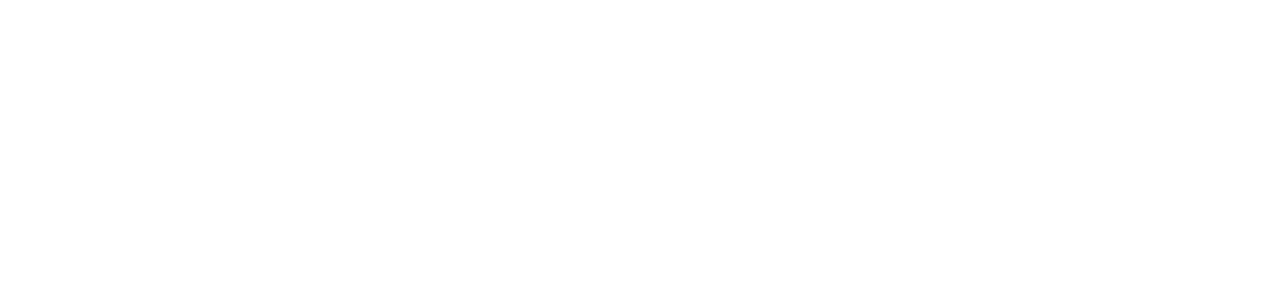
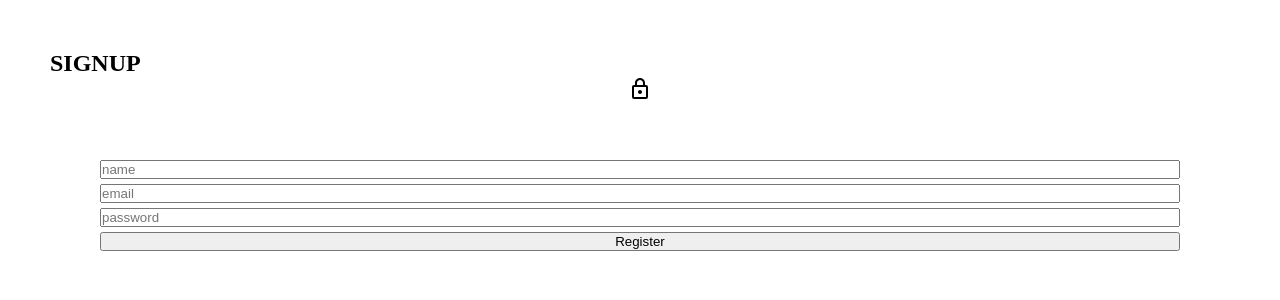
Before and after one commit to siddharth30jan/SocietyApp, a React (Create React App) app in the folder client/: page /usersignup in a window 1280 px wide. Shown: the top 300 px of the page. Built offline with nearby package versions, Linux system fonts and the light colour scheme.

Commit message:
Structured the source directory

```diff
--- a/client/src/App.js
+++ b/client/src/App.js
@@ -2,9 +2,13 @@
 import { BrowserRouter as Router, Route, Switch } from "react-router-dom";
 import "./App.css";
 
-import Home from "./components/Home";
-import Login from "./components/Login";
-import Signup from "./components/Signup";
+import {
+  Home,
+  UserLogin,
+  UserSignup,
+  SocLogin,
+  SocSignup
+} from "./components/index";
 
 function App() {
   return (
@@ -12,8 +16,10 @@
       <div>
         <Switch>
           <Route path="/" exact component={Home} />
-          <Route path="/login" exact component={Login} />
-          <Route path="/signup" exact component={Signup} />
+          <Route path="/userlogin" exact component={UserLogin} />
+          <Route path="/usersignup" exact component={UserSignup} />
+          <Route path="/soclogin" exact component={SocLogin} />
+          <Route path="/socsignup" exact component={SocSignup} />
         </Switch>
       </div>
     </Router>
--- /dev/null
+++ b/client/src/components/index.js
@@ -0,0 +1,7 @@
+import Home from "./Home";
+import UserLogin from "./user/UserLogin";
+import UserSignup from "./user/UserSignup";
+import SocLogin from "./society/SocLogin";
+import SocSignup from "./society/SocSignup";
+
+export { Home, UserSignup, UserLogin, SocLogin, SocSignup };
--- /dev/null
+++ b/client/src/components/society/SocLogin.js
@@ -0,0 +1,57 @@
+import React, { useState } from "react";
+import LockOutlinedIcon from "@material-ui/icons/LockOutlined";
+import { Link } from "react-router-dom";
+import Button from "@material-ui/core/Button";
+
+const style = {
+  display: "flex",
+  flexDirection: "column",
+  //margin: "100px",
+  padding: "20px"
+};
+const SocLogin = () => {
+  const [password, setPassword] = useState("");
+  const [email, setEmail] = useState("");
+
+  const Submit = e => {
+    e.preventDefault();
+    console.log(password, email);
+  };
+  return (
+    <div style={style}>
+      <h2>SIGN IN</h2>
+      <div style={{ margin: "auto" }}>
+        <LockOutlinedIcon />
+      </div>
+      <form style={style} onSubmit={Submit}>
+        <input
+          name="email"
+          type="email"
+          placeholder="email"
+          style={{ marginTop: "5px" }}
+          onChange={e => {
+            setEmail(e.target.value);
+          }}
+        />
+        <input
+          name="password"
+          type="password"
+          placeholder="password"
+          style={{ marginTop: "5px" }}
+          onChange={e => {
+            setPassword(e.target.value);
+          }}
+        />
+        <button style={{ marginTop: "5px" }}>Login</button>
+      </form>
+      <div style={{ style }}>
+        <h2>Dont have an account? Register here</h2>
+        <Link to="/signup" style={{ textDecoration: "none" }}>
+          <Button color="inherit">Signup</Button>
+        </Link>
+      </div>
+    </div>
+  );
+};
+
+export default SocLogin;
--- a/client/src/components/Login.js
+++ b/client/src/components/society/SocSignup.js
@@ -1,29 +1,37 @@
 import React, { useState } from "react";
 import LockOutlinedIcon from "@material-ui/icons/LockOutlined";
-import { Link } from "react-router-dom";
-import Button from "@material-ui/core/Button";
 
 const style = {
   display: "flex",
   flexDirection: "column",
   //margin: "100px",
-  padding: "20px"
+  padding: "50px"
 };
-const Login = () => {
+const SocSignup = () => {
+  const [name, setName] = useState("");
   const [password, setPassword] = useState("");
   const [email, setEmail] = useState("");
 
   const Submit = e => {
     e.preventDefault();
-    console.log(password, email);
+    console.log(name, password, email);
   };
   return (
     <div style={style}>
-      <h2>SIGNIN</h2>
+      <h2>SIGNUP</h2>
       <div style={{ margin: "auto" }}>
         <LockOutlinedIcon />
       </div>
       <form style={style} onSubmit={Submit}>
+        <input
+          name="name"
+          type="text"
+          placeholder="name"
+          style={{ marginTop: "5px" }}
+          onChange={e => {
+            setName(e.target.value);
+          }}
+        />
         <input
           name="email"
           type="email"
@@ -42,16 +50,10 @@
             setPassword(e.target.value);
           }}
         />
-        <button style={{ marginTop: "5px" }}>Login</button>
+        <button style={{ marginTop: "5px" }}>Register</button>
       </form>
-      <div style={{ style }}>
-        <h2>Dont have an account? Register here</h2>
-        <Link to="/signup" style={{ textDecoration: "none" }}>
-          <Button color="inherit">Signup</Button>
-        </Link>
-      </div>
     </div>
   );
 };
 
-export default Login;
+export default SocSignup;
--- a/client/src/components/Signup.js
+++ b/client/src/components/user/UserLogin.js
@@ -1,37 +1,29 @@
 import React, { useState } from "react";
 import LockOutlinedIcon from "@material-ui/icons/LockOutlined";
+import { Link } from "react-router-dom";
+import Button from "@material-ui/core/Button";
 
 const style = {
   display: "flex",
   flexDirection: "column",
   //margin: "100px",
-  padding: "50px"
+  padding: "20px"
 };
-const Signup = () => {
-  const [name, setName] = useState("");
+const UserLogin = () => {
   const [password, setPassword] = useState("");
   const [email, setEmail] = useState("");
 
   const Submit = e => {
     e.preventDefault();
-    console.log(name, password, email);
+    console.log(password, email);
   };
   return (
     <div style={style}>
-      <h2>SIGNUP</h2>
+      <h2>SIGN IN</h2>
       <div style={{ margin: "auto" }}>
         <LockOutlinedIcon />
       </div>
       <form style={style} onSubmit={Submit}>
-        <input
-          name="name"
-          type="text"
-          placeholder="name"
-          style={{ marginTop: "5px" }}
-          onChange={e => {
-            setName(e.target.value);
-          }}
-        />
         <input
           name="email"
           type="email"
@@ -50,10 +42,16 @@
             setPassword(e.target.value);
           }}
         />
-        <button style={{ marginTop: "5px" }}>Register</button>
+        <button style={{ marginTop: "5px" }}>Login</button>
       </form>
+      <div style={{ style }}>
+        <h2>Dont have an account? Register here</h2>
+        <Link to="/signup" style={{ textDecoration: "none" }}>
+          <Button color="inherit">Signup</Button>
+        </Link>
+      </div>
     </div>
   );
 };
 
-export default Signup;
+export default UserLogin;
--- /dev/null
+++ b/client/src/components/user/UserSignup.js
@@ -0,0 +1,59 @@
+import React, { useState } from "react";
+import LockOutlinedIcon from "@material-ui/icons/LockOutlined";
+
+const style = {
+  display: "flex",
+  flexDirection: "column",
+  //margin: "100px",
+  padding: "50px"
+};
+const UserSignup = () => {
+  const [name, setName] = useState("");
+  const [password, setPassword] = useState("");
+  const [email, setEmail] = useState("");
+
+  const Submit = e => {
+    e.preventDefault();
+    console.log(name, password, email);
+  };
+  return (
+    <div style={style}>
+      <h2>SIGNUP</h2>
+      <div style={{ margin: "auto" }}>
+        <LockOutlinedIcon />
+      </div>
+      <form style={style} onSubmit={Submit}>
+        <input
+          name="name"
+          type="text"
+          placeholder="name"
+          style={{ marginTop: "5px" }}
+          onChange={e => {
+            setName(e.target.value);
+          }}
+        />
+        <input
+          name="email"
+          type="email"
+          placeholder="email"
+          style={{ marginTop: "5px" }}
+          onChange={e => {
+            setEmail(e.target.value);
+          }}
+        />
+        <input
+          name="password"
+          type="password"
+          placeholder="password"
+          style={{ marginTop: "5px" }}
+          onChange={e => {
+            setPassword(e.target.value);
+          }}
+        />
+        <button style={{ marginTop: "5px" }}>Register</button>
+      </form>
+    </div>
+  );
+};
+
+export default UserSignup;
```
